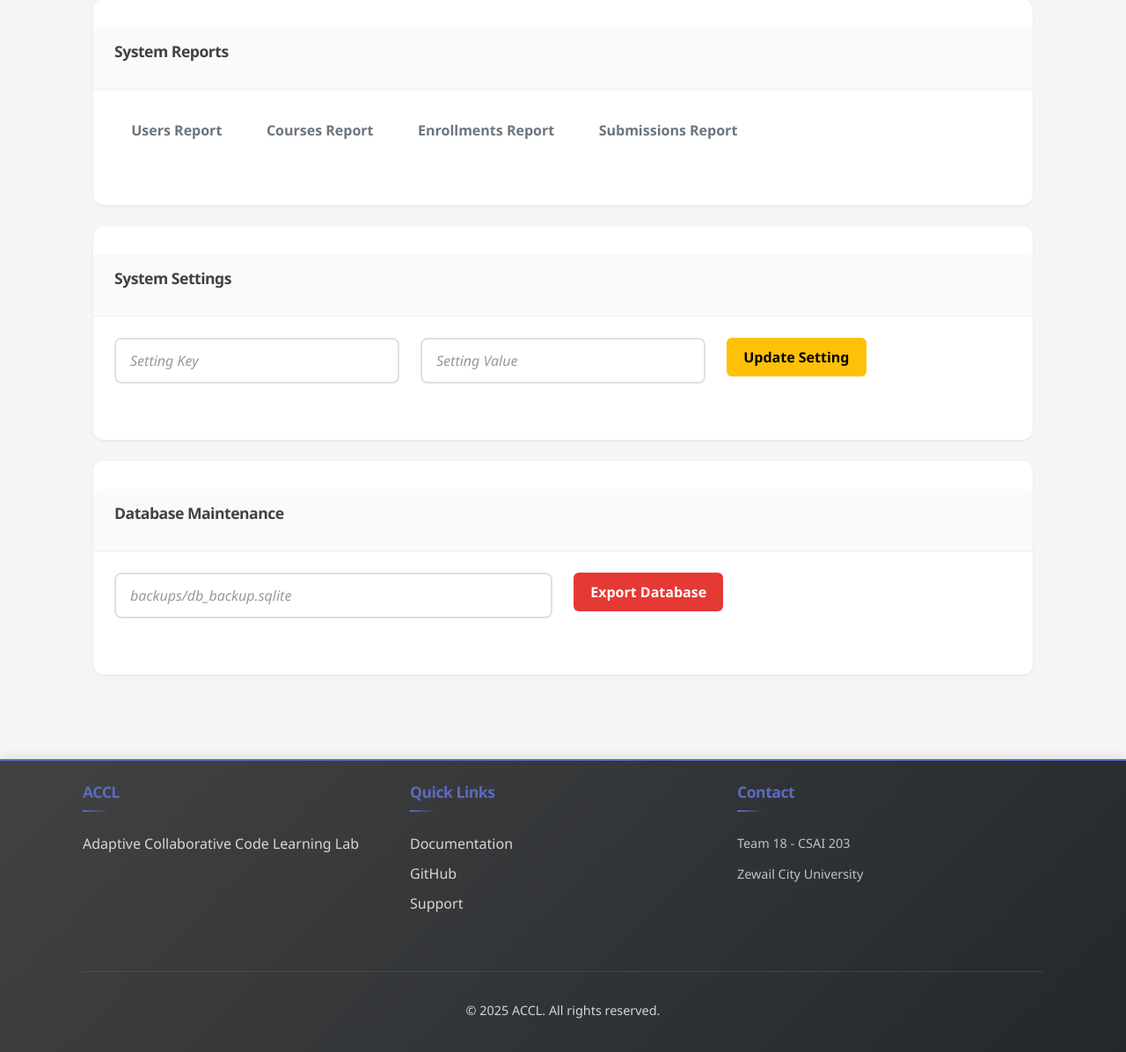
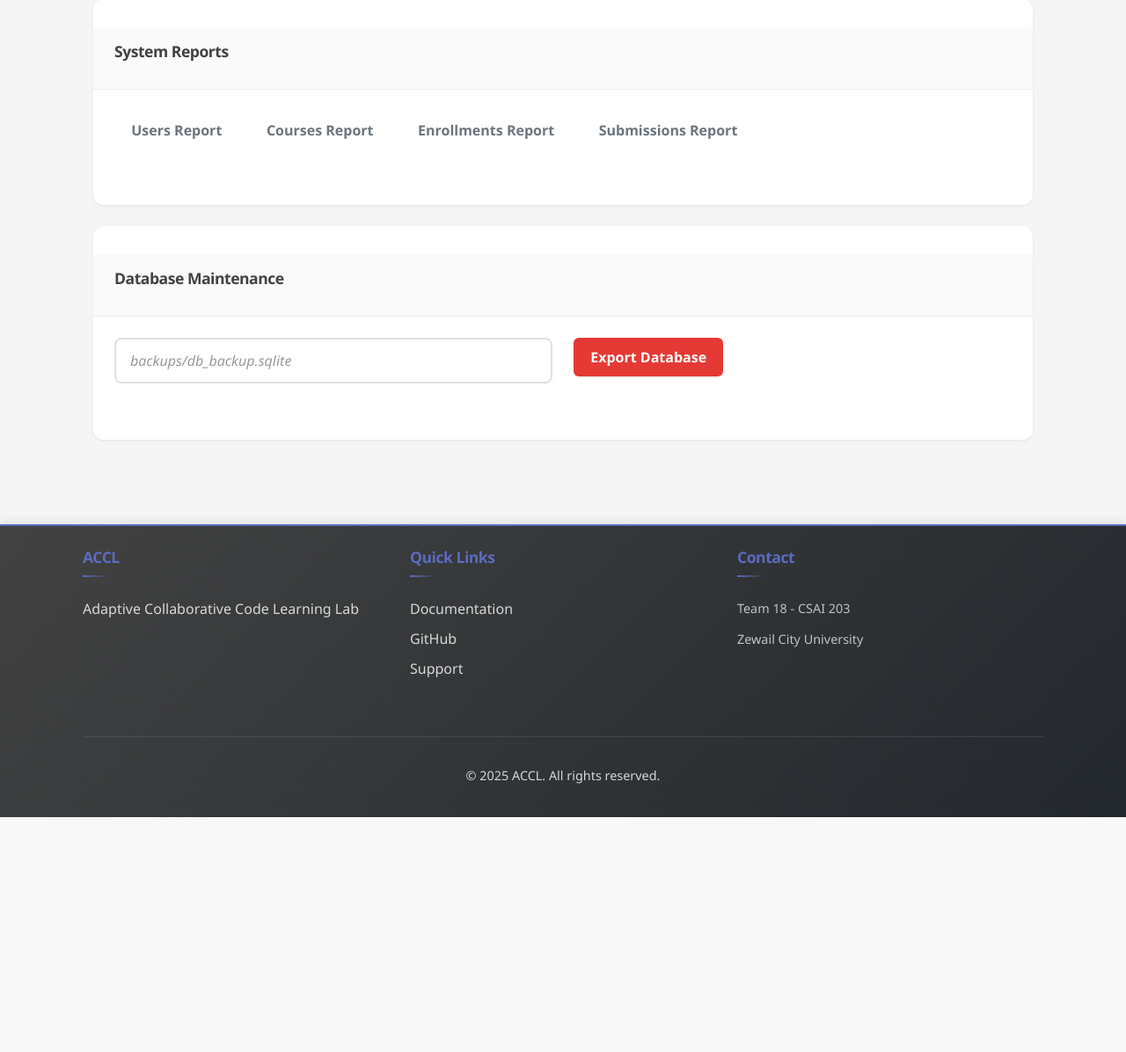
Before and after one commit to amr-yasser226/adaptive-code-lab, a Flask app: page /admin/dashboard in a window 1280 px wide. Shown: the part 500-1696 px from the top of the page at 88% size. After the commit the page ends 1429 px from the top, so only its background shows below. Run offline with Flask 3, Linux system fonts and the light colour scheme; the visitor is signed in with stand-in values (Sample User, id 1); some libraries are stand-ins or nearby versions.

Commit message:
removing the section of configure sysytem setiing from the html file

```diff
--- a/src/web/templates/admin/dashboard.html
+++ b/src/web/templates/admin/dashboard.html
@@ -101,7 +101,7 @@ Admin Dashboard
     <!-- ===================== -->
     <!-- System Settings -->
     <!-- ===================== -->
-    <section class="card mb-4">
+    <!-- <section class="card mb-4">
         <div class="card-header">
             <h5>System Settings</h5>
         </div>
@@ -134,7 +134,7 @@ Admin Dashboard
                 </div>
             </form>
         </div>
-    </section>
+    </section> -->
 
     <!-- ===================== -->
     <!-- Database Export -->
```
